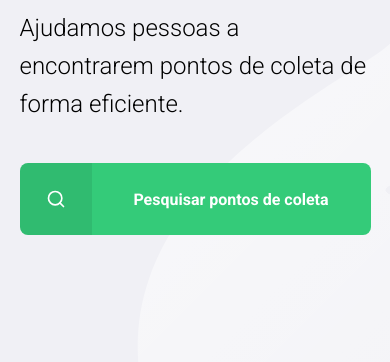
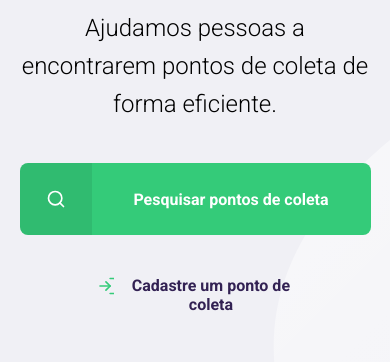
Before and after one commit to eslinmakicine/nextLevelWeek, a plain HTML site: page index.html in a window 390 px wide. Shown: the part 482-844 px from the top of the page. Drawn offline with Linux system fonts and the light colour scheme.

Commit message:
Arrumei...

```diff
--- a/styles/main.css
+++ b/styles/main.css
@@ -115,20 +115,23 @@ header {
   color: white;
   text-align: center;
 }
-@media (max-widht: 900px) {
-  #page-home {
-    background-position-x: 70vw;
+@media (max-width: 900px) {
+    #page-home{
+        background-position-x: 70vw ;
     }
+
     #page-home .content {
         align-items: center;
         text-align: center;
     }
+
     #page-home header a {
         position: absolute;
         bottom: 48px;
         left: 50%;
         transform: translateX(-50%);
     }
+
     #page-home main {
         align-items: center;
     }
```
Lines whose indentation alone changed are shown as unchanged.
